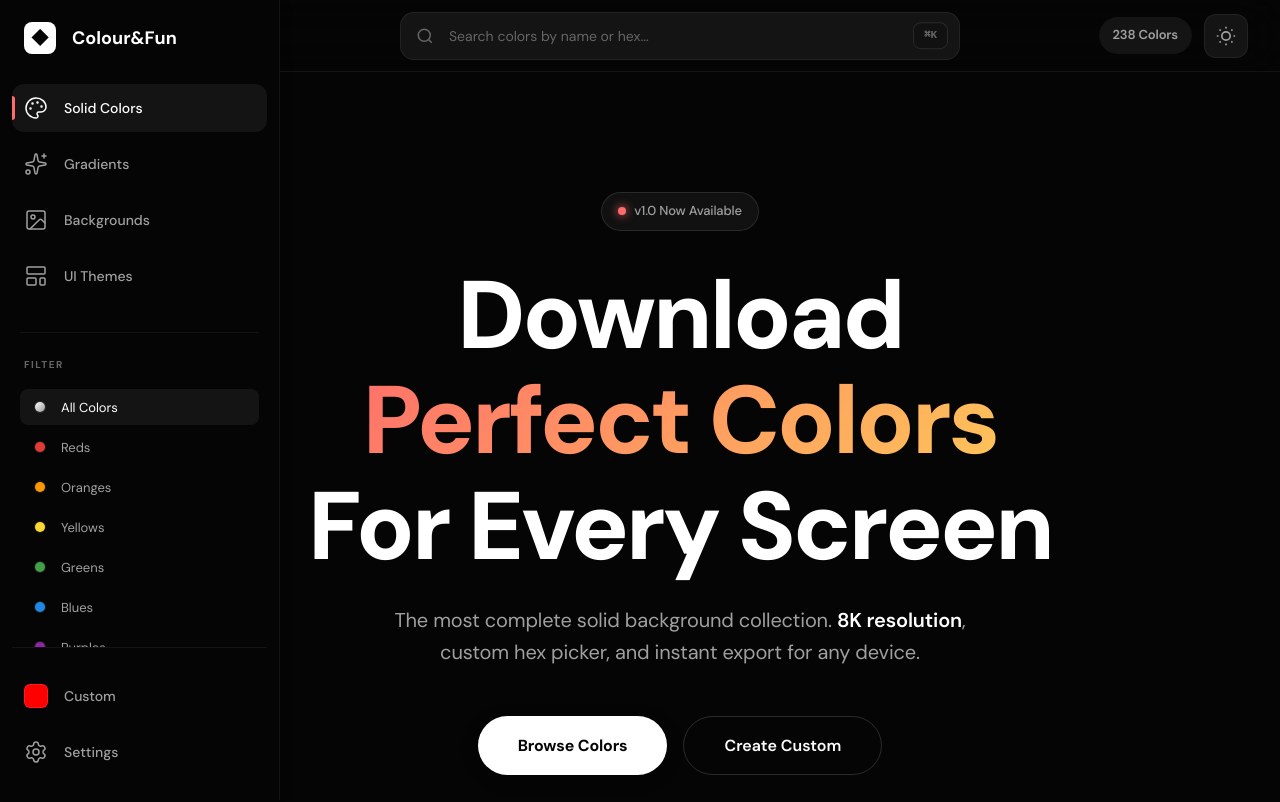
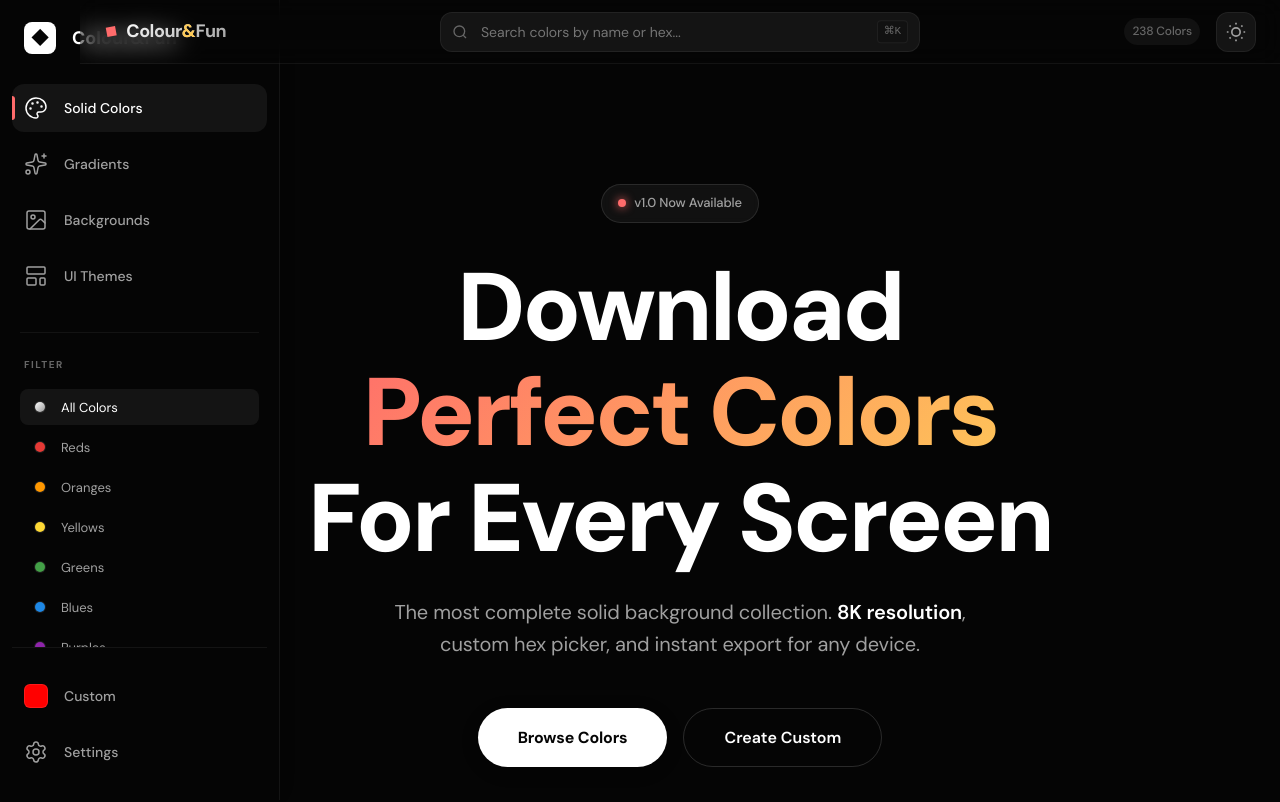
Before and after one commit to Adi-gitX/colour-fun, a React (Vite) app: page / in a window 1280 px wide. Shown: the top 802 px of the page. Built offline with nearby package versions, Linux system fonts and the light colour scheme.

Commit message:
Refine header layout and aesthetics

```diff
--- a/src/components/Header.module.css
+++ b/src/components/Header.module.css
@@ -1,36 +1,43 @@
 .header {
-  position: sticky;
-  top: 0;
-  height: 72px;
+  height: 64px;
   display: flex;
   align-items: center;
   justify-content: space-between;
-  padding: 0 32px;
-  background: rgba(5, 5, 5, 0.8);
-  /* Match new deep black theme */
-  backdrop-filter: blur(20px);
-  -webkit-backdrop-filter: blur(20px);
+  padding: 0 24px;
+  /* Extremely subtle transparency */
+  backdrop-filter: blur(12px);
+  /* Glass blur */
+  -webkit-backdrop-filter: blur(12px);
   border-bottom: 1px solid var(--border-subtle);
-  z-index: 40;
+  position: sticky;
+  top: 0;
+  z-index: 100;
+}
+
+:global([data-theme="light"]) .header {
+  background: rgba(255, 255, 255, 0.9);
+  border-bottom: 1px solid rgba(0, 0, 0, 0.08);
+}
+
+:global([data-theme="dark"]) .header {
+  background: rgba(20, 20, 20, 0.8);
+  border-bottom: 1px solid rgba(255, 255, 255, 0.08);
 }
 
 .left {
-  flex: 1;
   display: flex;
   align-items: center;
   gap: 16px;
+  width: 250px;
+  /* specific width for layout balance */
 }
 
 .menuBtn {
+  padding: 8px;
+  border-radius: 8px;
+  color: var(--text-secondary);
   display: none;
-  width: 40px;
-  height: 40px;
-  align-items: center;
-  justify-content: center;
-  background: var(--bg-card);
-  border-radius: 10px;
-  color: var(--text-secondary);
-  transition: all 0.2s ease;
+  /* Hidden on desktop, shown on mobile */
 }
 
 .menuBtn:hover {
@@ -38,103 +45,96 @@
   color: var(--text-primary);
 }
 
-.menuBtn svg {
-  width: 20px;
-  height: 20px;
-}
-
 .logo {
   display: flex;
   align-items: center;
-  gap: 10px;
+  gap: 8px;
+  font-weight: 700;
+  font-size: 18px;
+  letter-spacing: -0.5px;
 }
 
 .logoIcon {
-  font-size: 24px;
   color: var(--accent-primary);
-  display: inline-block;
+  font-size: 14px;
 }
 
 .logoText {
-  font-size: 22px;
-  font-weight: 700;
-  letter-spacing: -0.5px;
-  color: var(--text-primary);
+  background: linear-gradient(135deg, var(--text-primary), var(--text-secondary));
+  -webkit-background-clip: text;
+  background-clip: text;
+  color: transparent;
 }
 
 .accent {
-  color: var(--accent-primary);
+  color: var(--accent-secondary);
+  -webkit-text-fill-color: var(--accent-secondary);
 }
 
 .center {
-  flex: 2;
+  flex: 1;
   display: flex;
   justify-content: center;
-  max-width: 560px;
 }
 
 .searchContainer {
   position: relative;
   width: 100%;
+  max-width: 480px;
 }
 
 .searchIcon {
   position: absolute;
-  left: 16px;
+  left: 12px;
   top: 50%;
   transform: translateY(-50%);
-  width: 18px;
-  height: 18px;
+  width: 16px;
+  height: 16px;
   color: var(--text-tertiary);
-  pointer-events: none;
+  transition: color 0.2s;
 }
 
 .searchInput {
   width: 100%;
-  height: 48px;
-  padding: 0 100px 0 48px;
+  height: 40px;
+  padding: 0 40px;
   background: var(--bg-card);
   border: 1px solid var(--border-subtle);
-  border-radius: 14px;
+  border-radius: 12px;
+  color: var(--text-primary);
   font-size: 14px;
-  color: var(--text-primary);
-  transition: all 0.2s ease;
-}
-
-.searchInput::placeholder {
-  color: var(--text-tertiary);
+  transition: all 0.2s;
 }
 
 .searchInput:focus {
-  background: var(--bg-card-hover);
+  background: var(--bg-elevated);
   border-color: var(--accent-primary);
-  box-shadow: 0 0 0 3px rgba(255, 107, 107, 0.15);
+  box-shadow: 0 0 0 3px rgba(255, 107, 107, 0.1);
+}
+
+.searchInput:focus+.searchIcon {
+  color: var(--accent-primary);
 }
 
 .clearBtn {
   position: absolute;
-  right: 56px;
+  right: 40px;
+  /* Adjust based on shortcut position */
   top: 50%;
   transform: translateY(-50%);
-  width: 24px;
-  height: 24px;
+  padding: 2px;
+  border-radius: 50%;
+  width: 20px;
+  height: 20px;
   display: flex;
   align-items: center;
   justify-content: center;
-  background: var(--bg-tertiary);
-  border-radius: 50%;
   color: var(--text-tertiary);
-  transition: all 0.2s ease;
 }
 
 .clearBtn:hover {
-  background: var(--accent-primary);
-  color: white;
-}
-
-.clearBtn svg {
-  width: 14px;
-  height: 14px;
+  background: var(--bg-tertiary);
+  color: var(--text-primary);
 }
 
 .shortcut {
@@ -142,51 +142,49 @@
   right: 12px;
   top: 50%;
   transform: translateY(-50%);
-  display: flex;
-  align-items: center;
-  padding: 4px 10px;
+  padding: 2px 6px;
   background: var(--bg-tertiary);
-  border: 1px solid var(--border-light);
-  border-radius: 8px;
+  border-radius: 4px;
   font-size: 11px;
-  font-weight: 600;
   color: var(--text-tertiary);
+  border: 1px solid var(--border-subtle);
+  pointer-events: none;
 }
 
 .right {
-  flex: 1;
   display: flex;
+  align-items: center;
   justify-content: flex-end;
-  align-items: center;
-  gap: 12px;
+  gap: 16px;
+  width: 250px;
 }
 
 .colorCount {
-  font-size: 13px;
-  font-weight: 600;
-  color: var(--text-secondary);
-  padding: 8px 14px;
-  background: var(--bg-card);
+  font-size: 12px;
+  font-weight: 500;
+  color: var(--text-tertiary);
+  background: var(--bg-tertiary);
+  padding: 4px 8px;
   border-radius: 20px;
 }
 
 .themeBtn {
-  width: 44px;
-  height: 44px;
+  width: 40px;
+  height: 40px;
+  border-radius: 12px;
   display: flex;
   align-items: center;
   justify-content: center;
+  color: var(--text-secondary);
   background: var(--bg-card);
   border: 1px solid var(--border-subtle);
-  border-radius: 12px;
-  color: var(--text-secondary);
-  transition: all 0.2s ease;
+  transition: all 0.2s;
 }
 
 .themeBtn:hover {
-  background: var(--bg-card-hover);
-  color: var(--accent-primary);
-  border-color: var(--accent-primary);
+  background: var(--bg-elevated);
+  color: var(--accent-secondary);
+  border-color: var(--border-light);
 }
 
 .themeBtn svg {
@@ -194,47 +192,33 @@
   height: 20px;
 }
 
-@media (max-width: 1024px) {
-  .center {
-    max-width: 400px;
-  }
-}
-
 @media (max-width: 768px) {
   .header {
     padding: 0 16px;
+    gap: 12px;
   }
 
   .menuBtn {
-    display: flex;
+    display: block;
   }
 
-  .logoText {
-    font-size: 18px;
+  .left {
+    width: auto;
   }
 
-  .center {
-    flex: 1;
-    max-width: none;
-    margin: 0 12px;
+  .logo {
+    display: none;
   }
 
-  .searchInput {
-    height: 42px;
-    padding: 0 48px;
-  }
-
-  .shortcut,
-  .clearBtn {
-    display: none;
+  .right {
+    width: auto;
   }
 
   .colorCount {
     display: none;
   }
 
-  .themeBtn {
-    width: 40px;
-    height: 40px;
+  .shortcut {
+    display: none;
   }
 }
```
